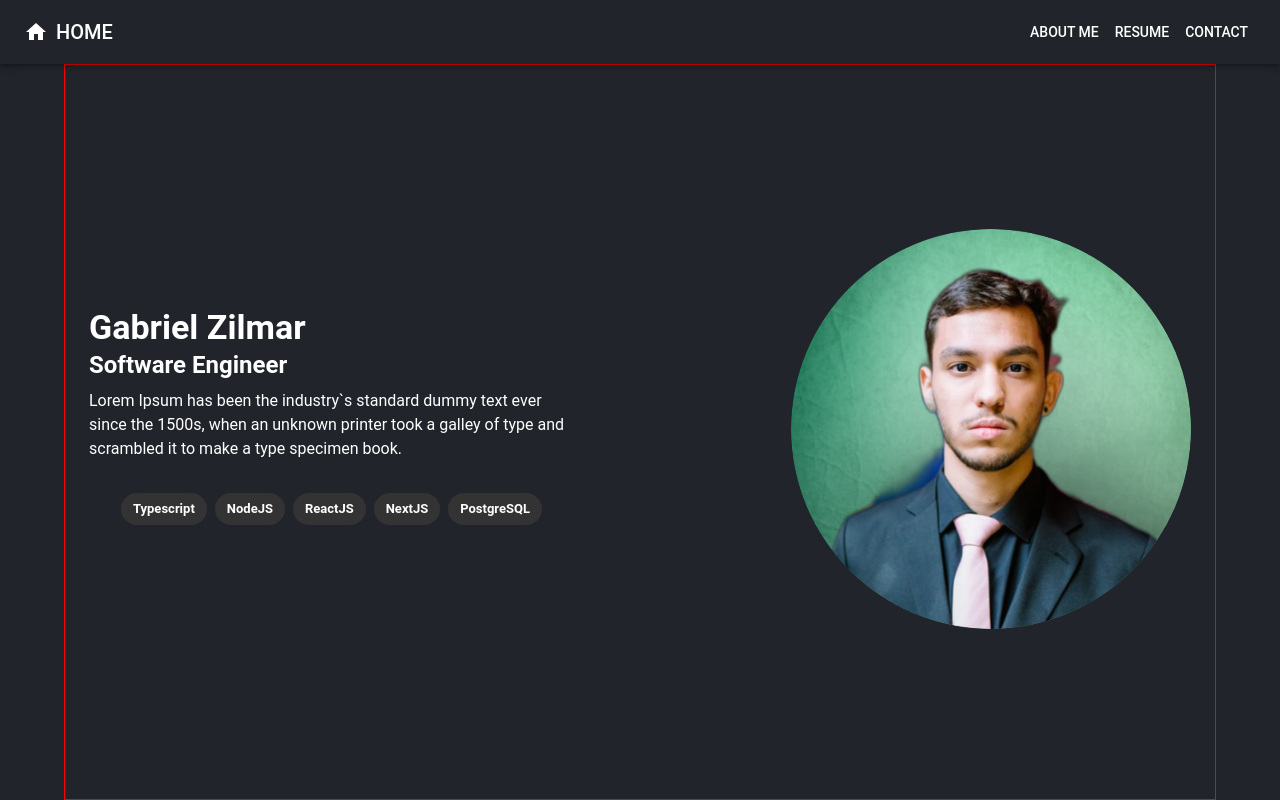
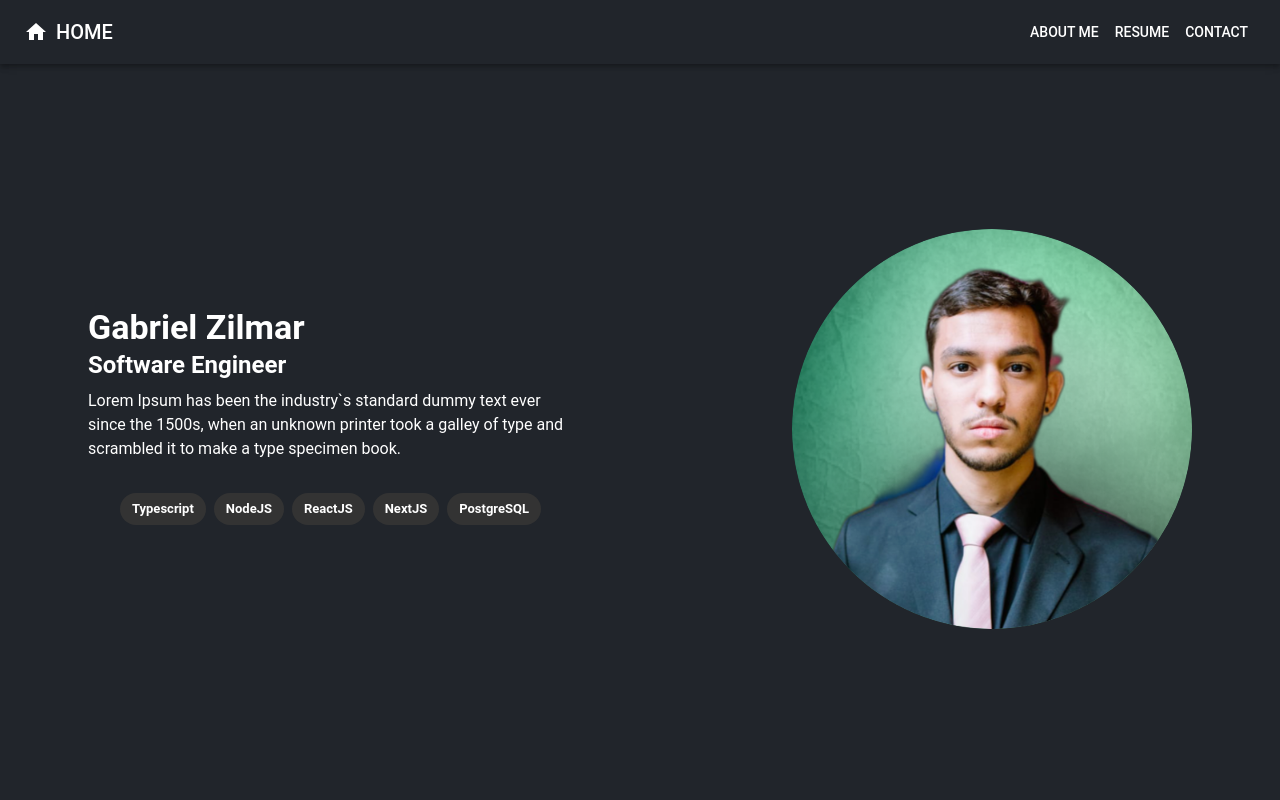
Before and after one commit to GabrielZilmar/GabrielZilmar.github.io, a Next.js app: page /home in a window 1280 px wide. Built offline with nearby package versions, Linux system fonts and the light colour scheme; a web font is replaced by a local one.

Commit message:
fix: remove border from profile info

```diff
--- a/src/components/profile-info/styles.ts
+++ b/src/components/profile-info/styles.ts
@@ -7,7 +7,6 @@ export const ProfileInfoContainer = styled(Container)(({ theme }) => ({
   gap: theme.spacing(1.5),
   height: `calc(100vh - ${theme.spacing(8)})`,
   alignItems: "center",
-  border: "1px solid red",
 
   [theme.breakpoints.down("sm")]: {
     flexWrap: "wrap",
```
